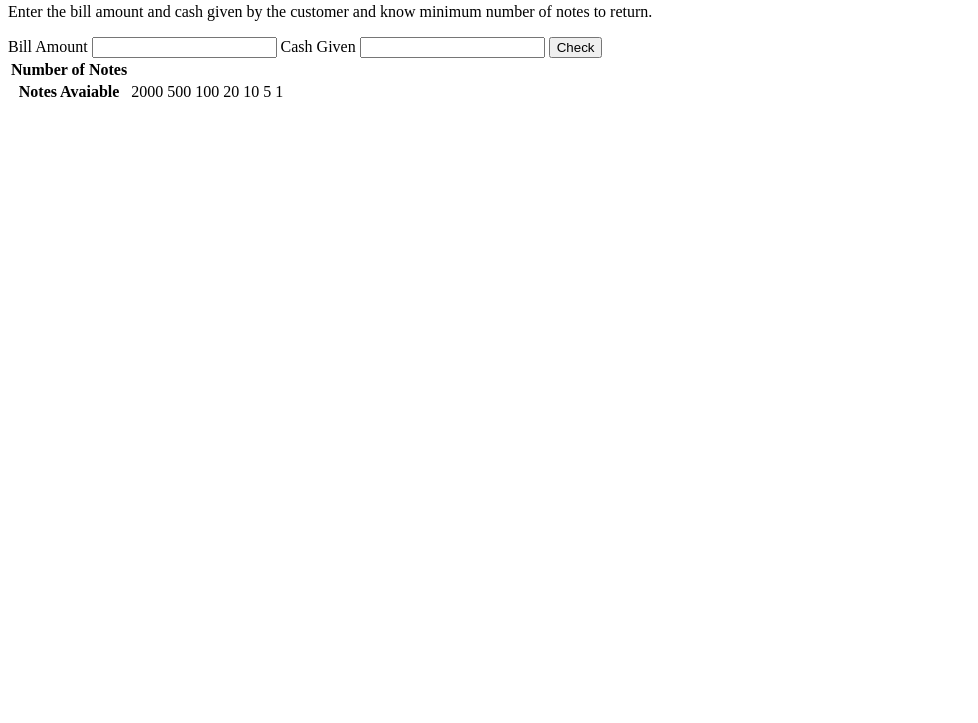
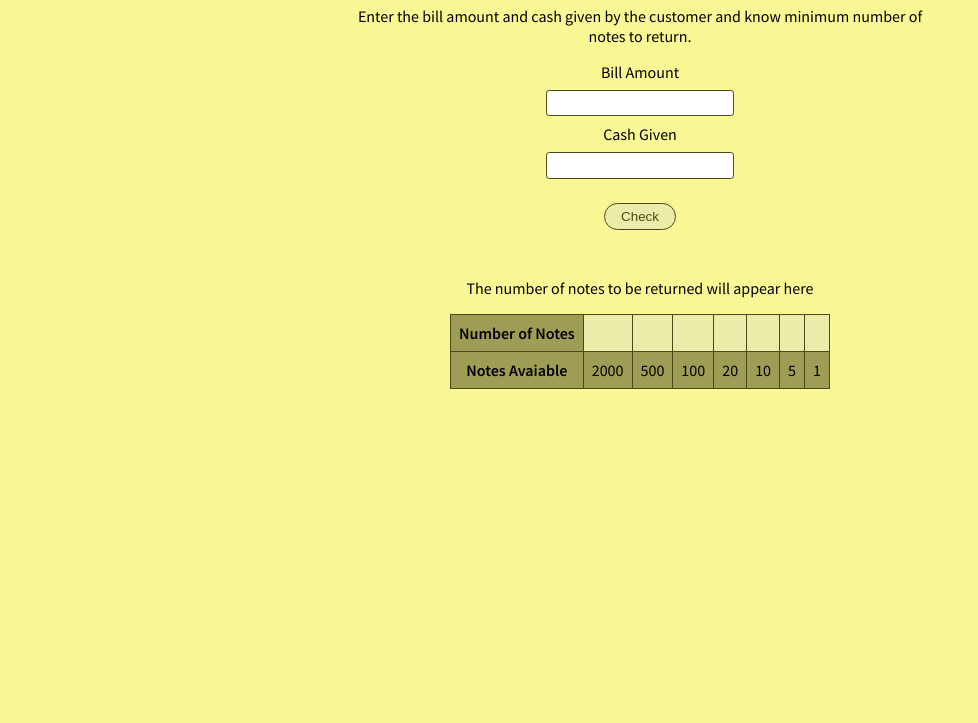
Before and after one commit to Shraddha-V22/Cash-Register-Manager, a plain HTML site: page index.html in a window 1280 px wide. Shown: the part 77-800 px from the top of the page, without its empty margins (0-978 px from the left). Drawn offline with Linux system fonts and the light colour scheme.

Commit message:
update .html and .css file

```diff
--- a/index.html
+++ b/index.html
@@ -5,21 +5,25 @@
     <meta http-equiv="X-UA-Compatible" content="IE=edge">
     <meta name="viewport" content="width=device-width, initial-scale=1.0">
     <title>Cash Register</title>
+    <link rel="stylesheet" href="styles.css">
 </head>
 <body>
     <h1>Cash Register Manager</h1>
     <p>Enter the bill amount and cash given by the customer and know minimum number of notes to return.</p>
 
     <label for="bill-amount">Bill Amount</label>
-    <input id="bill-amount" type="text">
+    <input id="bill-amount" type="number">
 
     <label for="cash-given">Cash Given</label>
-    <input type="text" id="cash-given">
+    <input type="number" id="cash-given">
 
     <button id="check-button">Check</button>
     <div id="error-msg"></div>
 
     <table>
+        <caption>
+            <p>The number of notes to be returned will appear here</p>
+        </caption>
         <tr>
             <th>Number of Notes</td>
             <td class="change-table"></td>
--- a/styles.css
+++ b/styles.css
@@ -1,10 +1,57 @@
 @import url('https://fonts.googleapis.com/css2?family=Source+Sans+Pro:ital,wght@0,300;0,400;0,600;1,300&display=swap');
+
+:root {
+    --primary-first: #faf894;
+    --primary-second: #4b4a17;
+    --third-color: #9e9d55;
+    --one-more: #ebebaa;
+}
 
 body {
     font-family: 'Source Sans Pro', sans-serif;
     margin: auto;
+    text-align: center;
+    background-color: var(--primary-first);
+    max-width: 600px;
 }
 
-h1 + p {
-    text-align: center;
+input {
+    display: block;
+    margin: 0.5rem auto;
+    padding: 0.3rem;
+    border: 1px solid var(--primary-second);
+    border-radius: 0.2rem;
 }
+
+#check-button {
+    padding: 0.3rem 1rem;
+    margin: 1rem;
+    background-color: var(--one-more);
+    border: 1px solid var(--primary-second);
+    border-radius: 1rem;
+    color: var(--primary-second);
+    transition: 0.3s;
+}
+
+#check-button:hover {
+    background-color: var(--primary-second);
+    border: 1px solid var(--primary-second);
+    color: var(--one-more);
+}
+
+table {
+    border-collapse: collapse;
+    border: 1px solid var(--primary-second);
+    margin: 1rem auto;
+    background-color: var(--third-color);
+    border-radius:
+}
+
+th, td {
+    border: 1px solid var(--primary-second);
+    padding: 0.5rem;
+}
+
+.change-table {
+    background-color: var(--one-more);
+}
```
